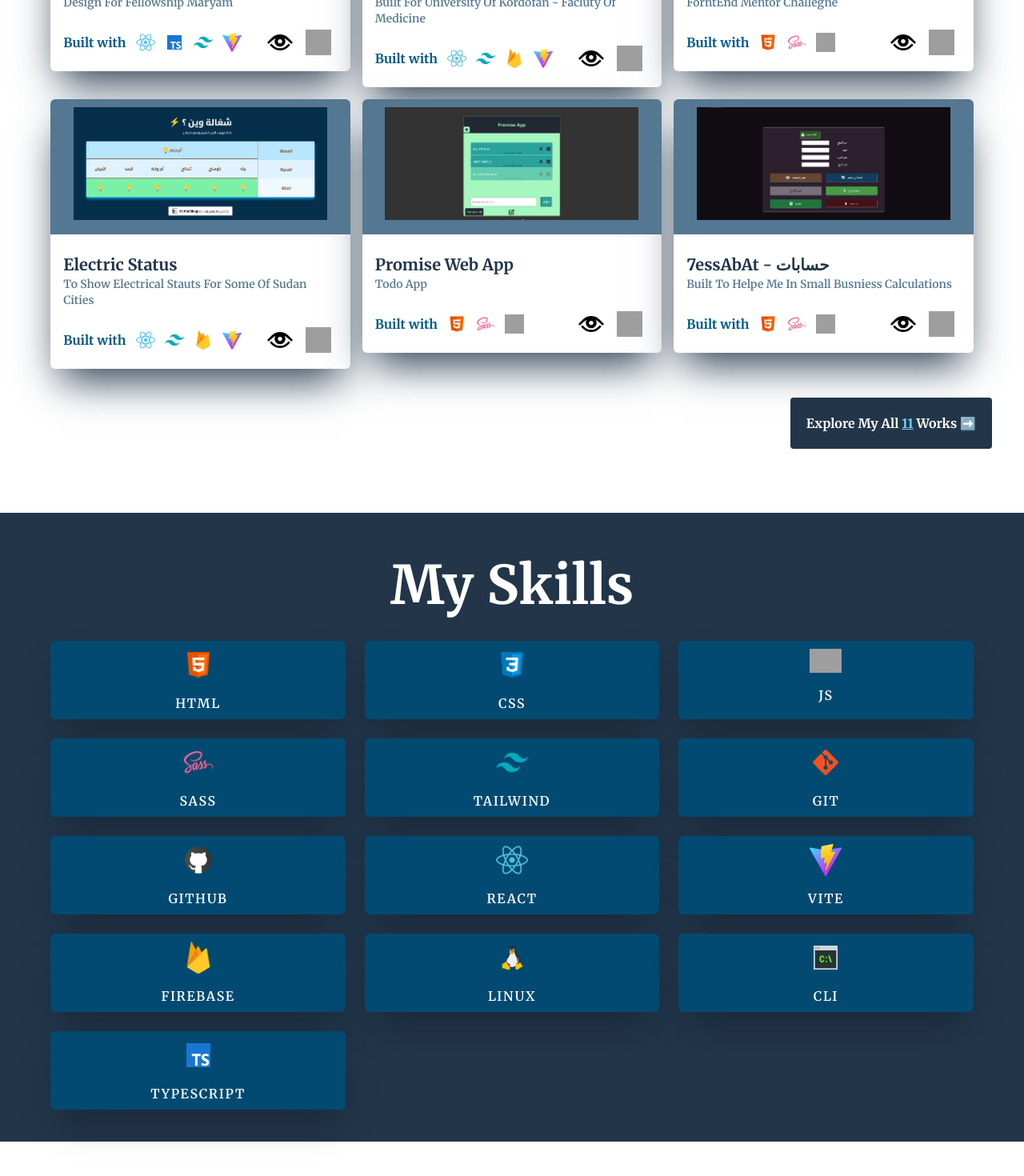
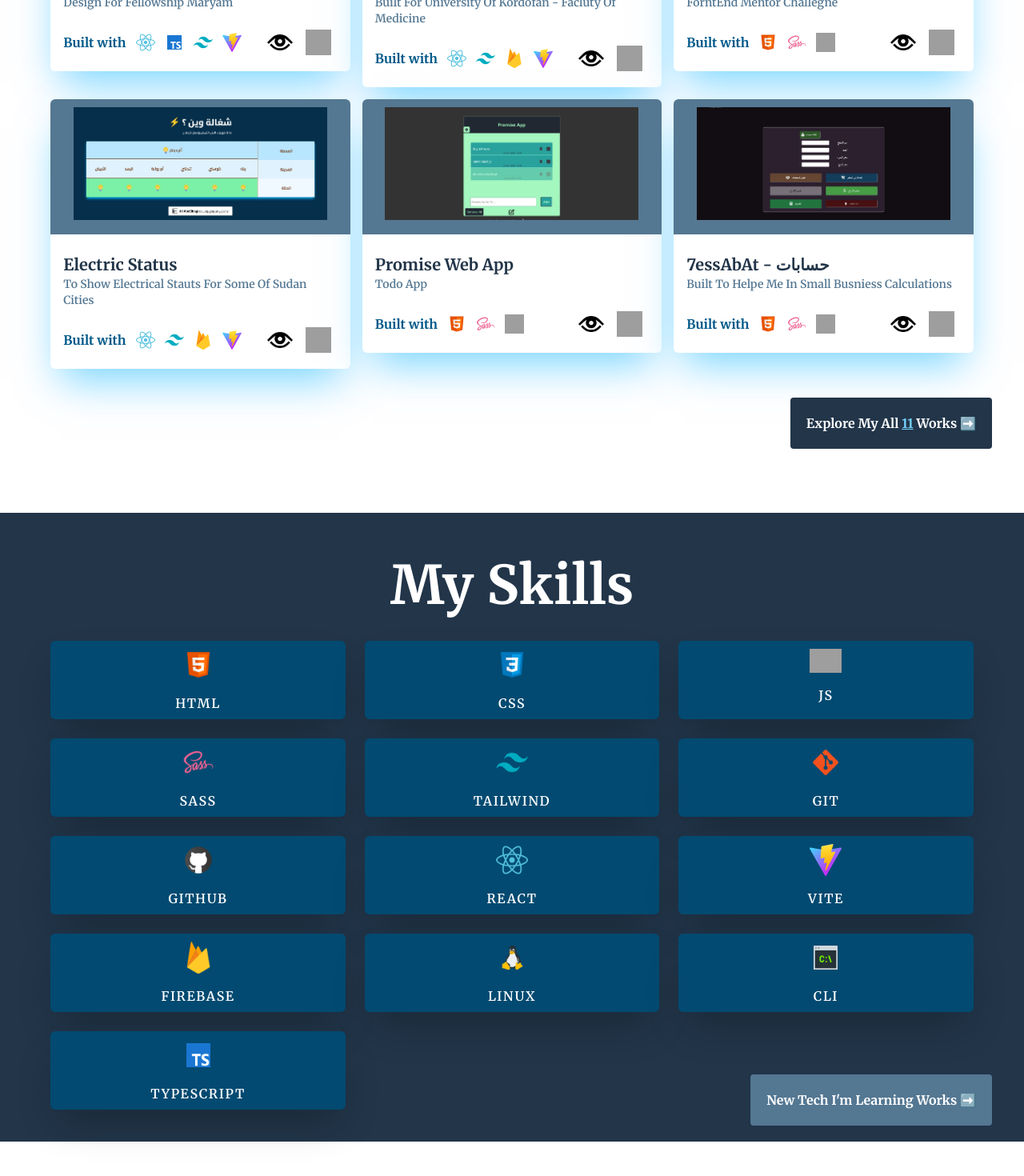
Before and after one commit to ali007-depug/Ali-AbdElbagi, a React (Vite) app: page /#/ in a window 1280 px wide. Shown: the part 1880-3350 px from the top of the page at 80% size. Built offline with nearby package versions, Linux system fonts and the light colour scheme; grey boxes are pictures that could not be loaded.

Commit message:
chage skills UI

```diff
--- a/src/components/Hero.jsx
+++ b/src/components/Hero.jsx
@@ -1,10 +1,6 @@
-import { useEffect, useState } from "react";
 import TypeWritter from "./TypeWritter";
 
 export default function Hero() {
-  const [imgIndex, setImgIndex] = useState(0);
-  const [fade, setFade] = useState(true);
-
   return (
     <section className="p-4 text-center font-extrabold">
       <div className="relative z-10 p-6 rounded-xl md:flex md:justify-between">
@@ -32,8 +28,11 @@ export default function Hero() {
           </h3>
 
           <p className="text-s-color font-semibold text-lg text-blance sm:text-xl sm:w-1/2 md:w-fit lg:w-[40ch] max-md:mx-auto">
-            I'm Ali, a <span className="font-bold text-p-color">Front-End Developer & Computer Engineer.</span> I like turning ideas into functional, elegant web
-            interfaces.
+            I&apos;m Ali, a{" "}
+            <span className="font-bold text-p-color">
+              Front-End Developer & Computer Engineer.{" "}
+            </span>
+            I like turning ideas into functional, elegant web interfaces.
           </p>
 
           <a
--- a/src/components/Skills.jsx
+++ b/src/components/Skills.jsx
@@ -1,14 +1,21 @@
 import SkillsBadges from "./SkillsBadges";
+import { Link } from "react-router-dom";
 export default function Skills() {
 
   return (
-    <div className="px-dyp py-10 bg-p-color" id="skills">
+    <div className="px-dyp py-10 bg-p-color relative" id="skills">
       <h1 className="text-center font-bold text-dyTitle text-white mb-5">
         My Skills
       </h1>
       {/* skill badges  */}
       <SkillsBadges />
 
+            <Link to={"/skills"} className="">
+        <button className="block mx-auto mt-10 md:absolute md:right-10 md:bottom-5 p-5 bg-s-color text-white font-bold rounded cursor-pointer hover:bg-s-color/80 hover:text-bg-color transition-all duration-300 ease-in-out">
+          New Tech I&apos;m Learning <span className="text-sky-300 underline"></span> Works ➡️
+        </button>
+      </Link>
+
     </div>
   );
 }
--- a/src/components/SkillsBadges.jsx
+++ b/src/components/SkillsBadges.jsx
@@ -1,83 +1,93 @@
 import { Fragment } from "react";
 import { motion } from "framer-motion";
 
-
-export default function SkillsBadges({cardWidth='350px',isLearntSkills = true,bg='bg-sky-900'}){
-
+export default function SkillsBadges({
+  cardWidth = "350px",
+  isLearntSkills = true,
+  bg = "bg-sky-900",
+}) {
   const skills = {
     html: "html.webp",
     css: "css3.webp",
     js: "js.webp",
     sass: "sass.webp",
     tailwind: "tailwindCss.webp",
-        git:"git.webp",
+    git: "git.webp",
     github: "github.webp",
     react: "react.webp",
-        vite:"vite.svg",
-        firebase:"firebase.webp",
-        linux : "linux.webp",
+    vite: "vite.svg",
+    firebase: "firebase.webp",
+    linux: "linux.webp",
     cli: "cli.webp",
-        typeScript : "typeScript.webp",
+    typeScript: "typeScript.webp",
   };
 
-
   const upComingSkills = {
-        nextjs:"nextJs.webp",
-        mongoDb:"mongoDB.webp",
-        expressJs : "express.webp",
-      }
+    nodeJs: "nodejs.webp",
+    expressJs: "express.webp",
+    mongoDb: "mongoDB.webp",
+    nextjs: "nextJs.webp",
+  };
 
   return (
-            <motion.div className={`grid grid-cols-[repeat(auto-fill,minmax(${cardWidth},1fr))]  gap-6`}
+    <motion.div
+      className={`grid grid-cols-[repeat(auto-fill,minmax(${cardWidth},1fr))]  gap-6`}
       initial="hidden"
       whileInView="visible"
-              viewport={{ once: false, amount: 0.3 }}
+      viewport={{ once: true, amount: 0.3 }}
       variants={{
         visible: {
           transition: {
             staggerChildren: 0.15,
           },
         },
-              }}>
+      }}
+    >
       {/* render learnt skill or upcoming skills "the ones that i want to learn in future" */}
-                {isLearntSkills ?
-              Object.entries(skills ?? {}).map(([tech, iconSrc], index) => (
+      {isLearntSkills
+        ? Object.entries(skills ?? {}).map(([tech, iconSrc], index) => (
             <Fragment key={index}>
-                <motion.div className={`flex flex-col gap-4 items-center rounded-md shadow-2xl ${bg} `}
+              <motion.div
+                className={`flex flex-col gap-4 items-center rounded-md shadow-2xl ${bg} `}
                 variants={{
                   hidden: { opacity: 0, y: 30 },
                   visible: { opacity: 1, y: 0 },
                 }}
-                transition={{ duration: 0.4, ease: "easeOut" }}>
+                transition={{ duration: 0.4, ease: "easeOut" }}
+              >
                 <img
                   src={iconSrc}
                   alt={tech}
                   title={tech}
                   className="w-10 mt-2.5"
                   loading="lazy"
-
                 />
-                  <h1 className="uppercase text-white font-semibold mb-2 tracking-widest">{tech}</h1>
+                <h1 className="uppercase text-white font-semibold mb-2 tracking-widest">
+                  {tech}
+                </h1>
               </motion.div>
             </Fragment>
           ))
-             :Object.entries(upComingSkills ?? {}).map(([tech, iconSrc], index) => (
+        : Object.entries(upComingSkills ?? {}).map(([tech, iconSrc], index) => (
             <Fragment key={index}>
-              <motion.div className={`flex flex-col gap-4 items-center rounded-md shadow-2xl ${bg} `}
+              <motion.div
+                className={`flex flex-col gap-4 items-center rounded-md shadow-2xl ${bg} `}
                 variants={{
                   hidden: { opacity: 0, y: 30 },
                   visible: { opacity: 1, y: 0 },
                 }}
-              transition={{ duration: 0.4, ease: "easeOut" }}>
+                transition={{ duration: 0.4, ease: "easeOut" }}
+              >
                 <img
                   src={iconSrc}
                   alt={tech}
                   title={tech}
                   className="w-10 mt-2.5"
                   loading="lazy"
-
                 />
-                <h1 className="uppercase text-white font-semibold mb-2 tracking-widest">{tech}</h1>
+                <h1 className="uppercase text-white font-semibold mb-2 tracking-widest">
+                  {tech}
+                </h1>
               </motion.div>
             </Fragment>
           ))}
--- a/src/components/WorkCards.jsx
+++ b/src/components/WorkCards.jsx
@@ -45,7 +45,7 @@ function Card({ title, details, thumb, href, repo, builtWith, customStyle }) {
   return (
     // wrapper
     <article
-      className={`work bg-white shadow-2xl shadow-p-color rounded-md overflow-hidden ${customStyle} `}
+      className={`work bg-white shadow-2xl shadow-sky-300 rounded-md overflow-hidden ${customStyle} `}
     >
       {/* anchor tag */}
       <div className="group relative">
--- a/src/components/Works.jsx
+++ b/src/components/Works.jsx
@@ -22,7 +22,7 @@ const {allProjects} = useProjects();
       </div>
       {/* view all projcets button */}
       <Link to={"/works"} className="">
-        <button className="block mx-auto mt-10 md:absolute md:right-10 md:bottom-5 p-5 bg-p-color text-white font-bold rounded cursor-pointer hover:bg-s-color hover:text-bg-color">
+        <button className="block mx-auto mt-10 md:absolute md:right-10 md:bottom-5 p-5 bg-p-color text-white font-bold rounded cursor-pointer hover:bg-p-color/95 hover:text-bg-color transition-all ease-in-out duration-300">
           Explore My All <span className="text-sky-300 underline">{allProjects}</span> Works ➡️
         </button>
       </Link>
```
Also changed, not shown: public/nodejs.webp (added). Lines whose indentation alone changed are shown as unchanged.
